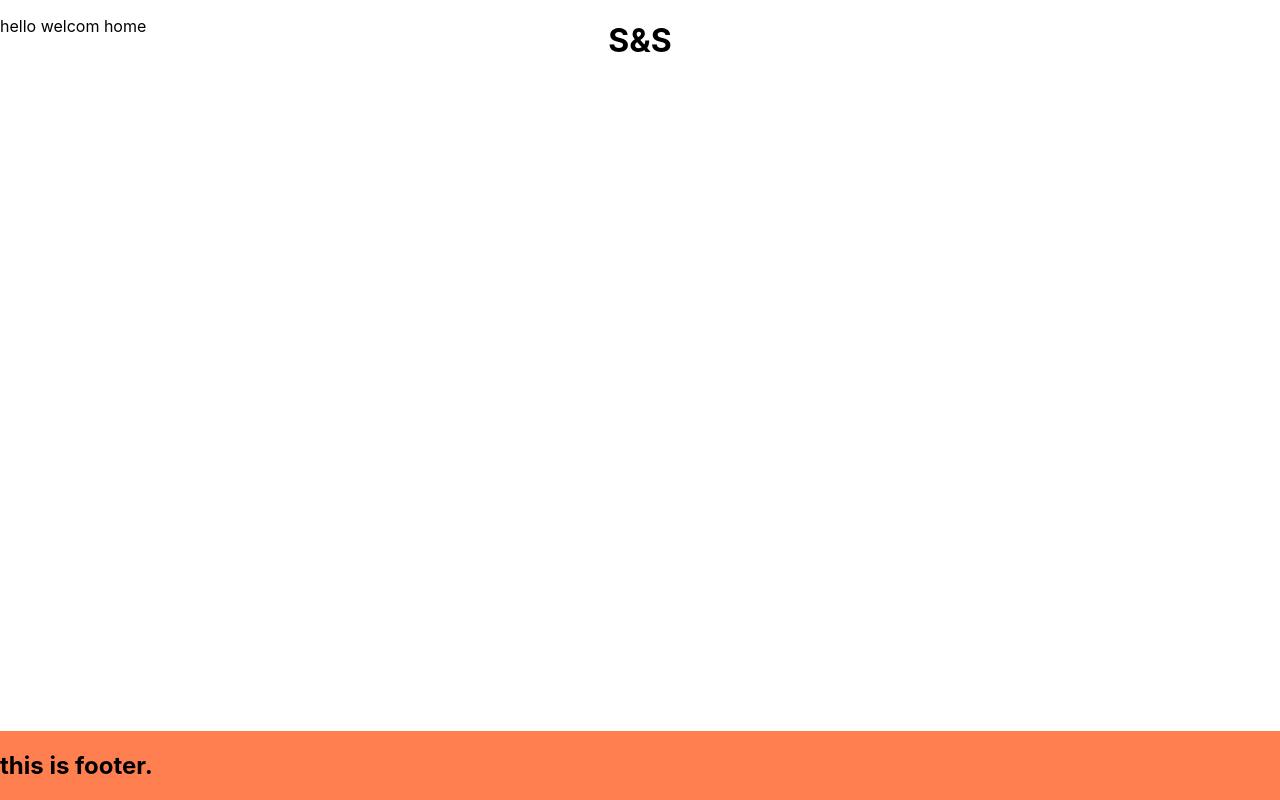
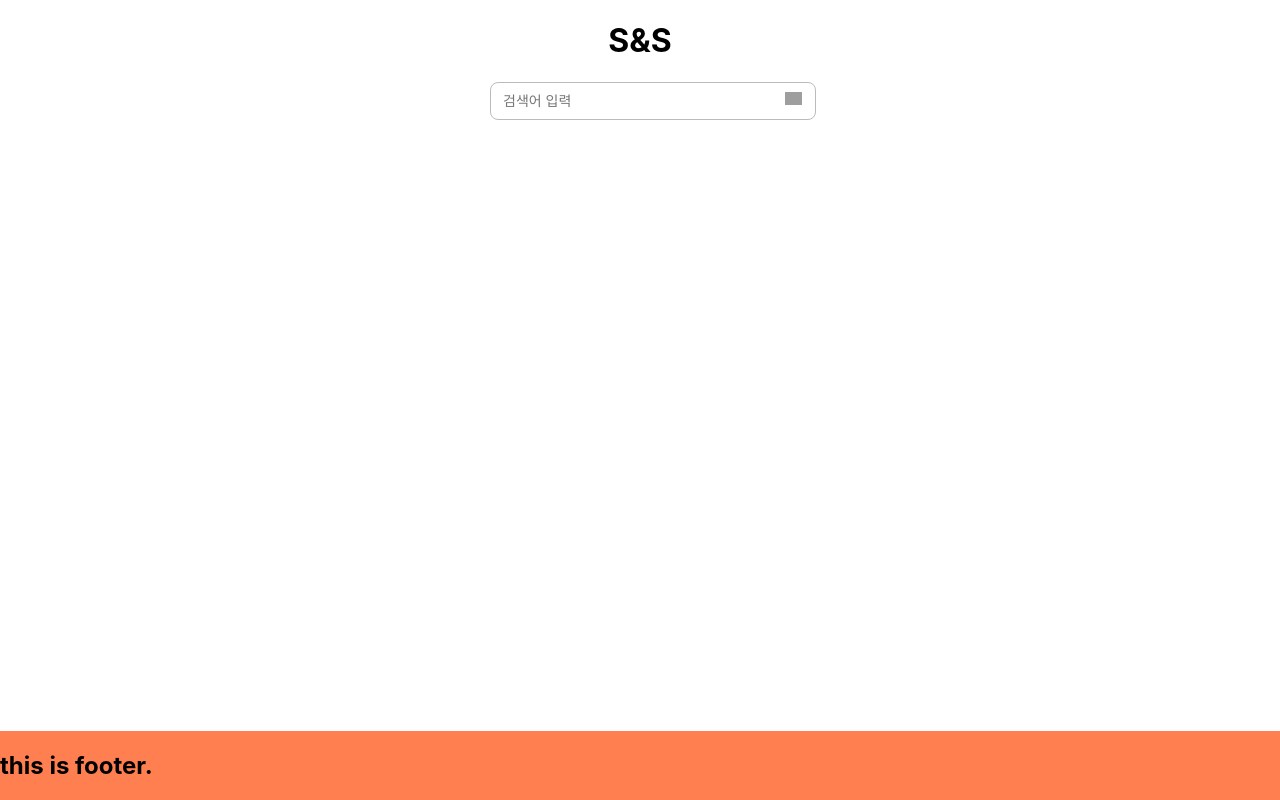
Before and after one commit to springsandy/react_search, a React (Create React App) app: page / in a window 1280 px wide. Built offline with nearby package versions, Linux system fonts and the light colour scheme; grey boxes are pictures that could not be loaded.

Commit message:
modify search

```diff
--- a/package.json
+++ b/package.json
@@ -6,6 +6,7 @@
     "@testing-library/jest-dom": "^5.16.5",
     "@testing-library/react": "^13.4.0",
     "@testing-library/user-event": "^13.5.0",
+    "axios": "^1.4.0",
     "react": "^18.2.0",
     "react-dom": "^18.2.0",
     "react-scripts": "5.0.1",
--- a/src/components/layout/Header/header.css
+++ b/src/components/layout/Header/header.css
@@ -1,5 +1,4 @@
 .header {
-  position: fixed;
   top: 0;
   width: 100%;
 }
--- /dev/null
+++ b/src/components/layout/Home/home.css
@@ -0,0 +1,3 @@
+.searchDiv {
+  width: 100%;
+}
--- a/src/components/layout/Home/home.js
+++ b/src/components/layout/Home/home.js
@@ -1,14 +1,15 @@
 import Header from "../Header/header";
+import Search from "../Search/search"
 import Footer from "../Footer/footer";
 
 const home = () => {
   return (
-    <div>
+    <div class="bodyDiv">
       <Header />
 
-      <main>
-        <p>hello welcom home</p>
-      </main>
+      <div class="searchDiv">
+       <Search />
+      </div>
 
       <Footer />
     </div>
--- a/src/components/layout/Search/search.css
+++ b/src/components/layout/Search/search.css
@@ -1,6 +1,8 @@
 .search {
   position: relative;
   width: 300px;
+  left: 50%;
+  transform: translateX(-50%);
 }
 
 input {
--- a/src/components/layout/Search/search.js
+++ b/src/components/layout/Search/search.js
@@ -1,17 +1,30 @@
-import React, {useState} from 'react';
+import React from 'react';
 import './search.css';
+import axios from 'axios';
 
 const Search = (event) => {
-  const [searchText, setSearchText] = useState()
+  const search_button = () => {
+    var searchText = document.getElementById("searchText").value;
+    var client_id = 'IB7DxzurUvjMgJGnx9FG';
+    var client_secret = 'XJ5PWY1j8u';
 
-  const search_button = () => {
-    console.log('aaa')
-    console.log(searchText)
+    axios.get('https://cors-anywhere.herokuapp.com/https://openapi.naver.com/v1/search/encyc.json?query='+encodeURI(searchText), {
+      headers: {
+        'X-Naver-Client-Id':client_id,
+        'X-Naver-Client-Secret': client_secret
+      }
+    })
+    .then((res) => {
+      // 리스트 페이지로 이동
+    })
+    .catch((err) => {
+      console.log(err)
+    })
   }
 
   return (
     <div className="search">
-      <input type="text" value={searchText} placeholder="검색어 입력" />
+      <input id="searchText" type="text" placeholder="검색어 입력" />
       <img src="https://s3.ap-northeast-2.amazonaws.com/cdn.wecode.co.kr/icon/search.png" onClick={search_button} />
     </div>
   );
```
Also changed, not shown: 1 other file (tests, documents, lock files or other folders).
